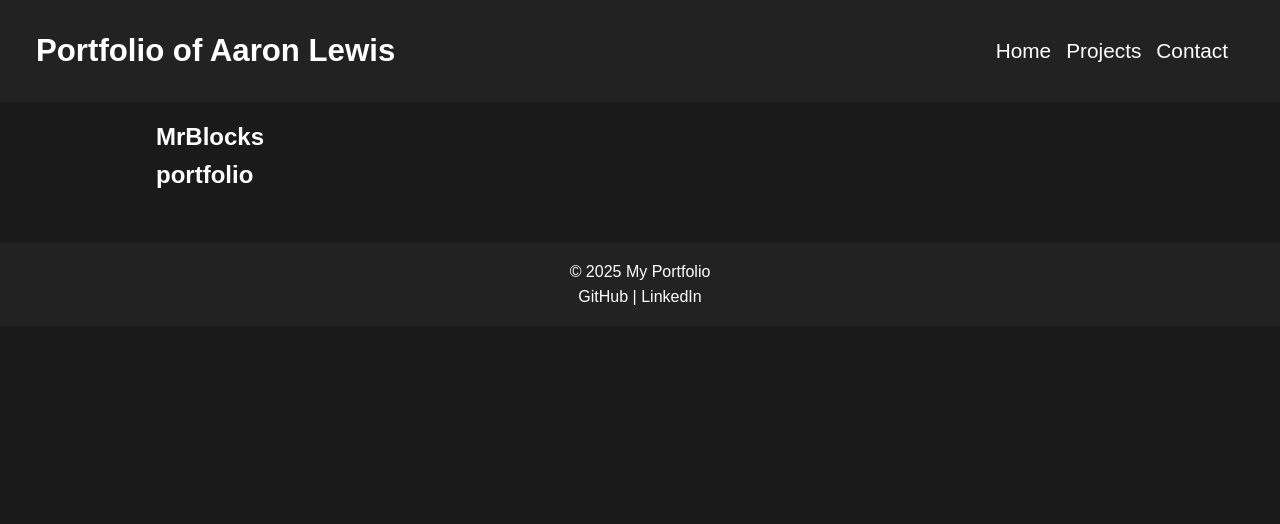
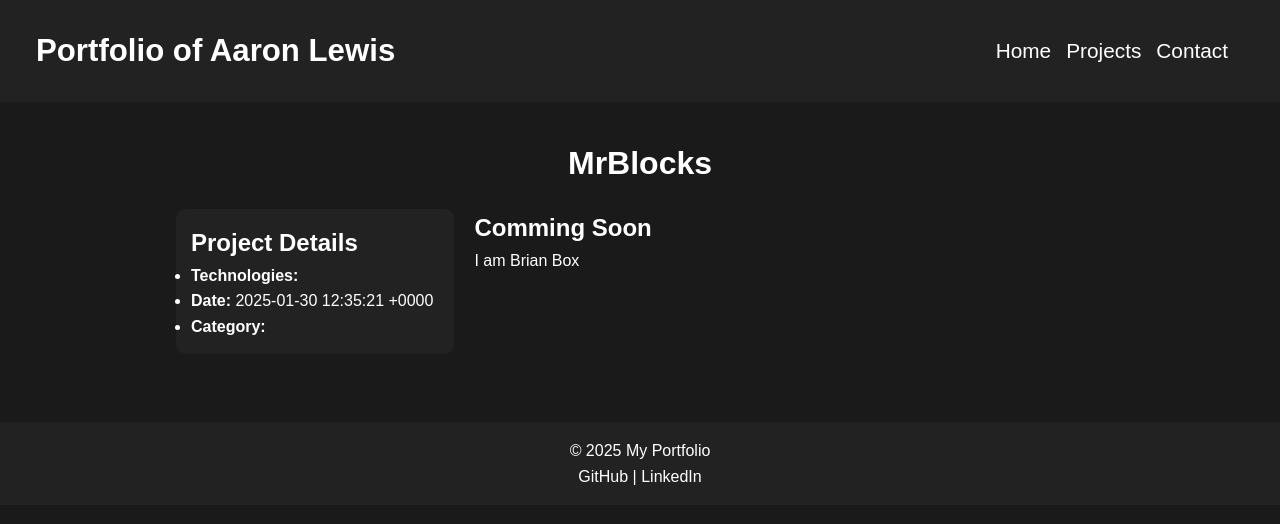
Before and after one commit to AaronL-98/AaronL-98.github.io, a Jekyll site: the page built from _projects/MrBlocks.md, in a window 1280 px wide. Shown: the top 524 px of the page. Built offline with Jekyll 4.4.1, drawn with Linux system fonts in a browser that asks for light colours.

Commit message:
feat: add unique layout for project overview and styling, update page navigation, adjust project page content,

```diff
--- a/_layouts/index.html
+++ b/_layouts/index.html
@@ -35,9 +35,9 @@ css: "/assets/css/index.css"
       <!-- Column 2 -->
       <div class="column">
         <section id="projects" class="section">
-          <h2>Projects</h2>
-          {% for project in site.projects limit:2 %}
-          <h3>{{ project.title }}</h3>
+          <a href="{{ '/projects' | relative_url }}"><h2>Projects</h2></a>
+          {% for project in site.projects %}
+          <a href="{{ project.url | relative_url }}"><h3>{{ project.title }}</h3></a>
           <p>{{ project.description }}</p>
           {% endfor %}
         </section>
--- /dev/null
+++ b/_layouts/project_overview.html
@@ -0,0 +1,26 @@
+---
+layout: default
+title: "project-overview"
+css: "/css/project_overview.css"
+---
+
+<main class="portfolio-project-container">
+  <header class="portfolio-header">
+    <h1>{{ page.title }}</h1>
+  </header>
+
+  <section class="portfolio-content">
+    <div class="portfolio-sidebar">
+      <h2>Project Details</h2>
+      <ul>
+        <li><strong>Technologies:</strong> {{ page.technologies | join: ", " }}</li>
+        <li><strong>Date:</strong> {{ page.date }}</li>
+        <li><strong>Category:</strong> {{ page.category }}</li>
+      </ul>
+    </div>
+
+    <div class="portfolio-main-content">
+      {{ content }}
+    </div>
+  </section>
+</main>
--- a/_layouts/projects.html
+++ b/_layouts/projects.html
@@ -1,17 +1,17 @@
 ---
 layout: default
 title: "Projects"
+css: "/css/project.css"
 ---
 
-<section class="projects-grid">
-  <div class="projects">
+{{ content }}
+
+<section class="projects-grid-container">
+  <div class="projects-grid">
     <!-- Loop through all items in the `projects` collection -->
     {% for project in site.projects %}
       <div class="project-card">
         <a href="{{ project.url | relative_url }}"><h2>{{ project.title }}</h2></a>
-        <div class="project-content">
-          {{ content }}
-        </div>
       </div>
     {% endfor %}
   </div>
--- a/_projects/MrBlocks.md
+++ b/_projects/MrBlocks.md
@@ -1,7 +1,10 @@
 ---
-layout: projects
+layout: project_overview
 title: MrBlocks
 content_type: overview_project
 project: MrBlocks
-css: "/assets/css/projects.css"
+css: "/assets/css/project-overview.css"
 ---
+
+# Comming Soon
+I am Brian Box
--- /dev/null
+++ b/assets/css/project-overview.css
@@ -0,0 +1,35 @@
+
+.portfolio-project-container {
+    max-width: 1200px;
+    margin: auto;
+    padding: 20px;
+}
+.portfolio-header {
+    text-align: center;
+    margin-bottom: 20px;
+  }
+.portfolio-content {
+    display: flex;
+    gap: 20px;
+}
+.portfolio-sidebar {
+    flex: 0 0 30%;
+    background: #222;
+    color: #fff;
+    padding: 15px;
+    border-radius: 10px;
+}
+.portfolio-main-content {
+    flex: 0 0 70%;
+}
+.portfolio-footer {
+    margin-top: 20px;
+    text-align: center;
+}
+.back-button {
+    text-decoration: none;
+    background: #007acc;
+    color: white;
+    padding: 10px 15px;
+    border-radius: 5px;
+}
```
Also changed, not shown: _projects/portolio-project.md (+2 -2 lines), contact.md (+1 -1 lines).
